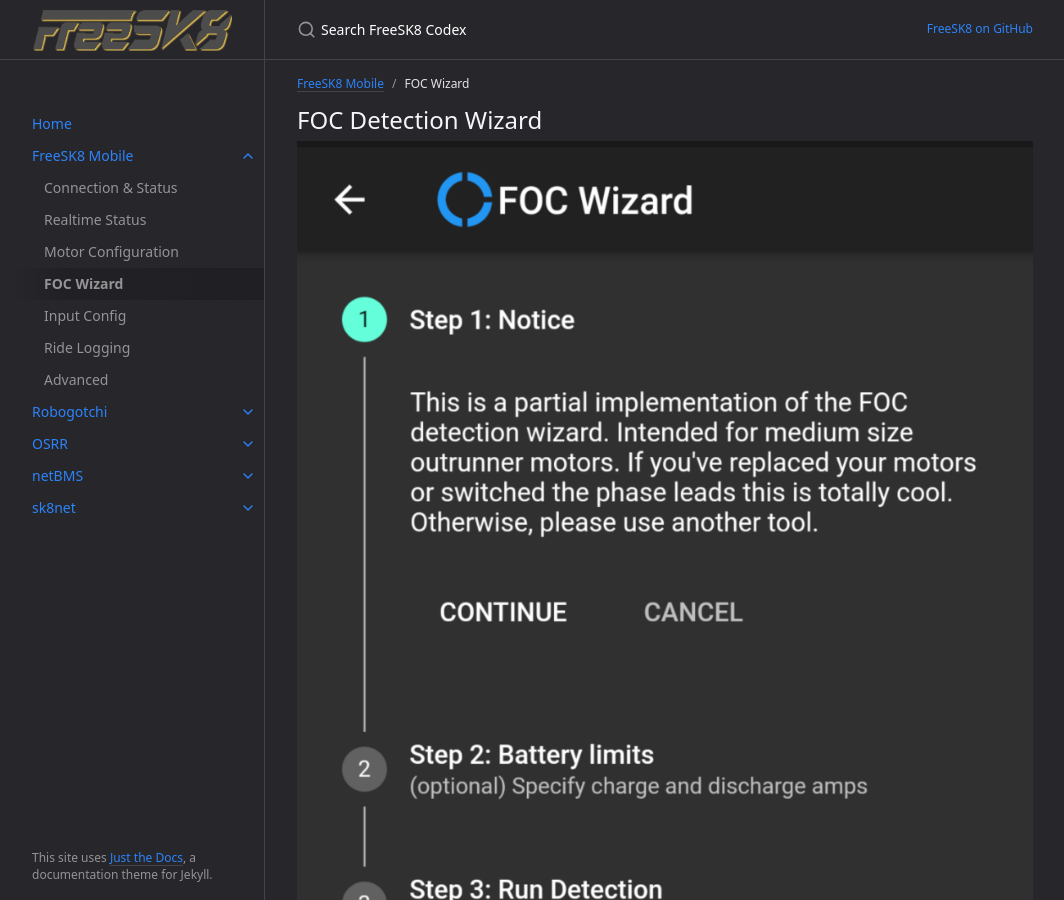
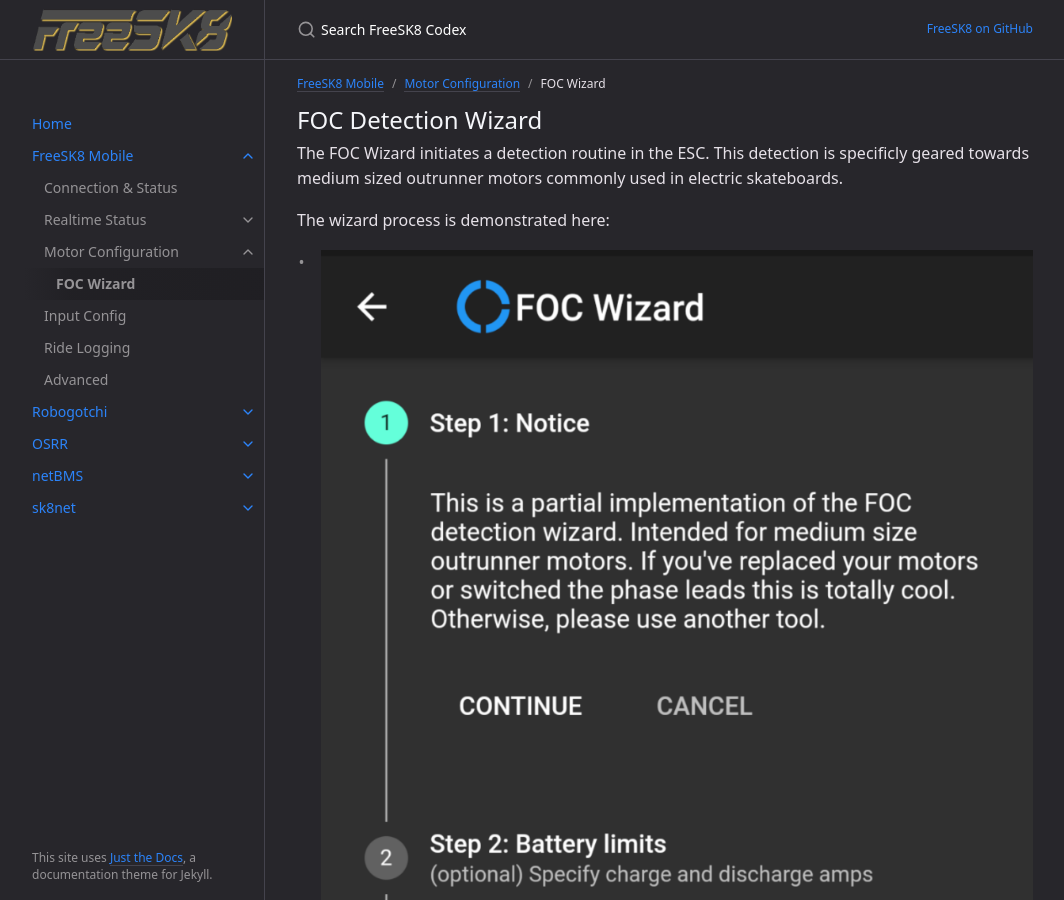
Before and after one commit to FreeSK8/codex, a Jekyll site: the page built from docs/freesk8-mobile/foc-wizard.md, in a window 1280 px wide and 900 px high. Shown: the whole window, without its empty margins (107-1171 px from the left). Built offline with Jekyll 4.4.1, drawn with Linux system fonts in a browser that asks for light colours; some of the changed text lies outside the part shown.

Commit message:
Mobile app docs

```diff
--- a/docs/freesk8-mobile/foc-wizard.md
+++ b/docs/freesk8-mobile/foc-wizard.md
@@ -2,19 +2,25 @@
 layout: default
 title: FOC Wizard
 nav_order: 4
-parent: FreeSK8 Mobile
+parent: Motor Configuration
+grand_parent: FreeSK8 Mobile
 ---
 
 ## FOC Detection Wizard
 
-![FOC Detection Wizard](https://codex.freesk8.org/assets/images/mobileapp/foc1.png)
-![FOC Detection Wizard](https://codex.freesk8.org/assets/images/mobileapp/foc2.png)
-![FOC Detection Wizard](https://codex.freesk8.org/assets/images/mobileapp/foc3.png)
-![FOC Detection Wizard](https://codex.freesk8.org/assets/images/mobileapp/foc4.png)
-![FOC Detection Wizard](https://codex.freesk8.org/assets/images/mobileapp/foc5.png)
+The FOC Wizard initiates a detection routine in the ESC. This detection is specificly geared towards medium sized outrunner motors commonly used in electric skateboards.
 
-## Next Steps:
+The wizard process is demonstrated here:
 
-## [Input Configuration](https://codex.freesk8.org/docs/freesk8-mobile/input-config/)
-## [Ride Logging](https://codex.freesk8.org/docs/freesk8-mobile/ride-logging/)
-## [Advanced](https://codex.freesk8.org/docs/freesk8-mobile/advanced/)
+* ![Step 1]({{ '/' | absolute_url }}assets/images/mobileapp/foc1.png)
+* ![Step 2]({{ '/' | absolute_url }}assets/images/mobileapp/foc2.png)
+* ![Step 3]({{ '/' | absolute_url }}assets/images/mobileapp/foc3.png)
+* ![Detection Process]({{ '/' | absolute_url }}assets/images/mobileapp/foc4.png)
+* ![Detection Result]({{ '/' | absolute_url }}assets/images/mobileapp/foc5.png)
+
+
+## Next Step:
+
+Validate your motor configuration for each ESC connected.
+
+### [Motor Configuration]({{ '/' | absolute_url }}docs/freesk8-mobile/motor-config/)
```
Also changed, not shown: docs/freesk8-mobile/connection.md (+13 -7 lines), docs/freesk8-mobile/index.md (+7 -9 lines), docs/freesk8-mobile/motor-config.md (+8 -10 lines), docs/freesk8-mobile/real-time-data/index.md (added, +33 -0 lines), docs/freesk8-mobile/real-time-data/smart-bms.md (added, +20 -0 lines), docs/freesk8-mobile/realtime.md (deleted, +0 -19 lines), assets/images/mobileapp/smart-bms/bms1.jpg (added), assets/images/mobileapp/smart-bms/bms2.jpg (added).
